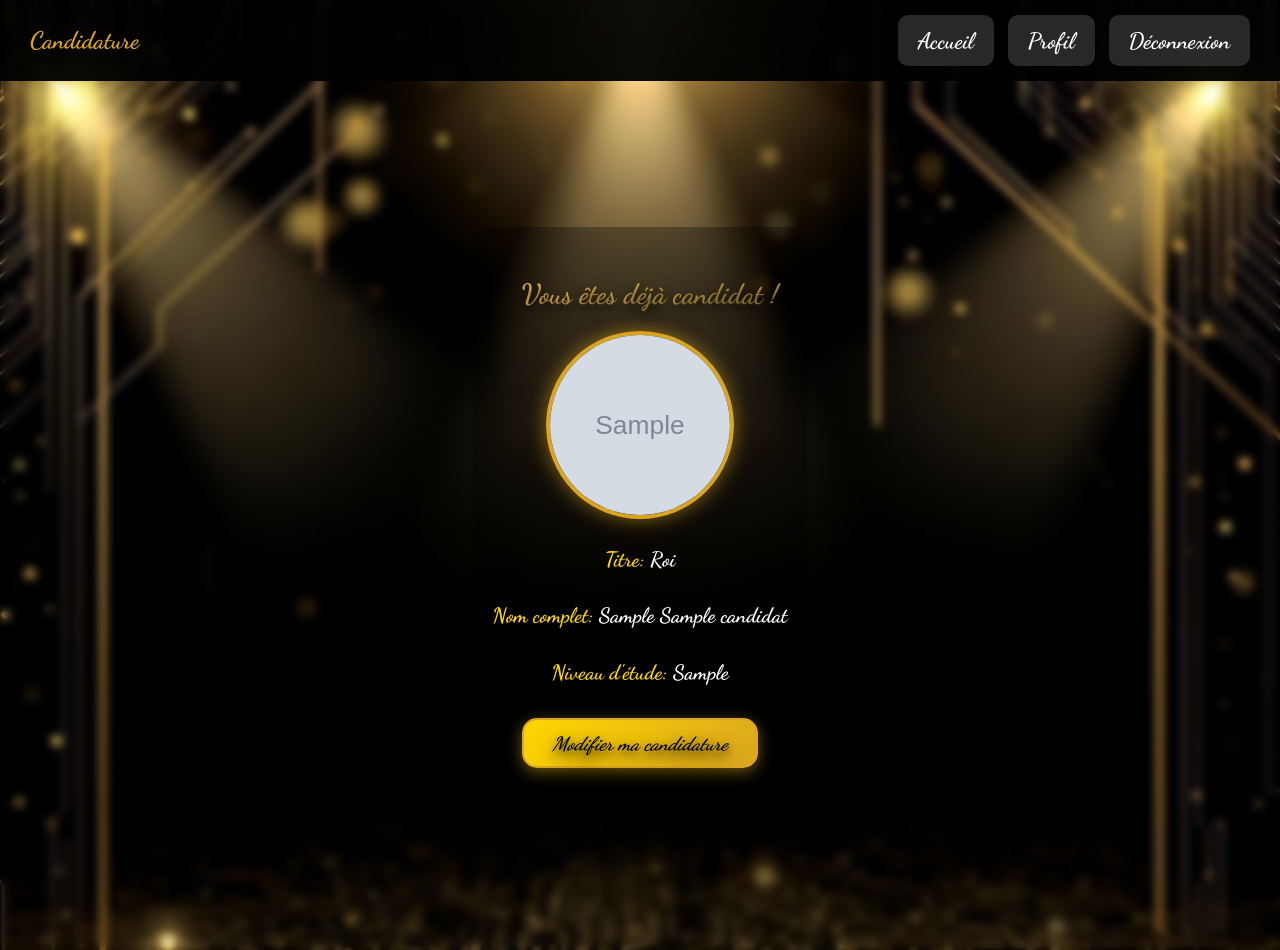
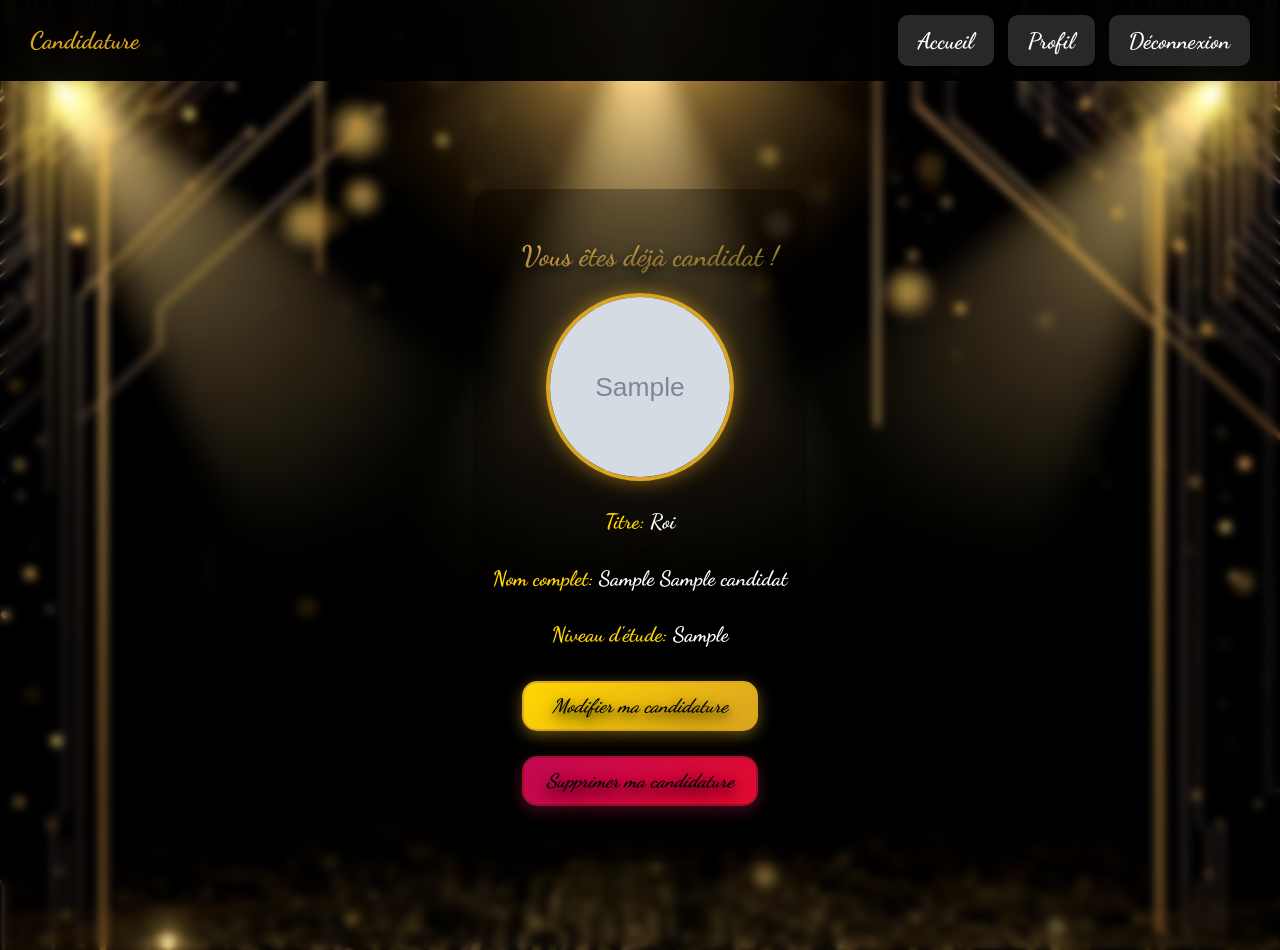
Before and after one commit to AissatouAM/Site-diner, a PHP site: page /candidature/index.php in a window 1280 px wide. Run offline with PHP 8.4, Linux system fonts and the light colour scheme; the visitor is signed in with stand-in values (Sample User, id 1); tables that the repository leaves empty hold one stand-in row (values such as "Sample post"); grey boxes marked "Sample" are stand-in pictures; some web fonts are replaced.

Commit message:
Ajout de supression de candidature

```diff
--- a/assets/css/candidature.css
+++ b/assets/css/candidature.css
@@ -55,7 +55,7 @@
 }
 
 /* Boutons de modification */
-.btn-modify, .btn-cancel {
+.btn-modify, .btn-cancel, .btn-delete {
     display: block;
     margin: 25px auto;
     width: 80%;
@@ -93,6 +93,48 @@
     background: rgba(150, 150, 150, 0.9);
     color: white;
     transform: scale(1.02);
+}
+
+/*button de suppression de candidature*/
+.btn-delete {
+  border: 2px solid rgba(121, 22, 22, 0.53);
+}
+
+.btn-delete {
+    background: linear-gradient(135deg, #c10852 0%, #e00c2f 100%);
+    color: rgb(0, 0, 0);
+    box-shadow: 0 4px 15px rgba(152, 28, 67, 0.5);
+}
+
+.btn-delete:hover {
+    background: linear-gradient(135deg, #d18772 0%, #c95c2e 100%);
+    transform: scale(1.05);
+    box-shadow: 0 6px 20px rgba(146, 61, 21, 0.8);
+}
+
+
+/* Messages de confirmation de suppression */
+.message {
+    padding: 15px;
+    margin: 10px auto;
+    border-radius: 8px;
+    text-align: center;
+    font-weight: bold;
+    max-width: 400px;
+}
+.success {
+    /* Fond vert clair */
+    background-color: #d4edda;
+    /* Texte vert foncé */
+    color: #155724;
+    border: 1px solid #c3e6cb;
+}
+.error {
+    /* Fond rouge clair */
+    background-color: #f8d7da;
+    /* Texte rouge foncé */
+    color: #721c24;
+    border: 1px solid #f5c6cb;
 }
 
 /* Appliquer la police spéciale aux liens du header sur cette page */
--- a/candidature/index.php
+++ b/candidature/index.php
@@ -65,6 +65,7 @@ $candidat_existant = $stmt_candidat->fetch(PDO::FETCH_ASSOC);
                 <p><strong>Niveau d'étude:</strong> <?php echo htmlspecialchars($candidat_existant['niveau']); ?></p>
 
                 <button type="button" class="btn-modify" id="btn-edit">Modifier ma candidature</button>
+                <button type="button" class="btn-delete" id="btn-del">Supprimer ma candidature</button>
             </div>
 
             <!-- Formulaire de modification (caché par défaut) -->
@@ -97,7 +98,41 @@ $candidat_existant = $stmt_candidat->fetch(PDO::FETCH_ASSOC);
                 </form>
             </div>
 
+
+
+    <?php if (isset($_SESSION['candidature_success'])): ?>
+            <div class="message success">
+                <?php echo htmlspecialchars($_SESSION['candidature_success']); ?>
+            </div>
+            <?php unset($_SESSION['candidature_success']); ?>
+        <?php elseif (isset($_SESSION['candidature_error'])): ?>
+            <div class="message error">
+                <?php echo htmlspecialchars($_SESSION['candidature_error']); ?>
+            </div>
+            <?php unset($_SESSION['candidature_error']); ?>
+        <?php endif; ?>
+                <form id="delete-form" action="delete.php" method="POST" style="display: none;">
+                    <input type="hidden" name="id_candidat" value="<?php echo $candidat_existant['id_candidat']; ?>">
+                </form>
+
         <?php else: ?>
+
+            <?php if (isset($_SESSION['candidature_success'])): ?>
+            <div class="message success">
+                <?php echo htmlspecialchars($_SESSION['candidature_success']); ?>
+            </div>
+            <?php unset($_SESSION['candidature_success']); ?>
+        <?php elseif (isset($_SESSION['candidature_error'])): ?>
+            <div class="message error">
+                <?php echo htmlspecialchars($_SESSION['candidature_error']); ?>
+            </div>
+            <?php unset($_SESSION['candidature_error']); ?>
+        <?php endif; ?>
+                <form id="delete-form" action="delete.php" method="POST" style="display: none;">
+                    <input type="hidden" name="id_candidat" value="<?php echo $candidat_existant['id_candidat']; ?>">
+                </form>
+
+
             <h1 id="h1">Tu veux être Roi ou Reine des codeurs ?</h1>
             <h2 id="h2">Dépose ta candidature!</h2>
 
@@ -160,6 +195,19 @@ $candidat_existant = $stmt_candidat->fetch(PDO::FETCH_ASSOC);
             candidatDisplay.style.display = 'block';
         });
     }
+
+    // Script pour la suppression de la candidature
+
+    const btnDelete = document.getElementById('btn-del');
+    const deleteForm = document.getElementById('delete-form');
+
+    if (btnDelete) {
+        btnDelete.addEventListener('click', () => {
+            if (confirm("ATTENTION: Êtes-vous sûr de vouloir supprimer définitivement votre candidature ? Cette action est irréversible.")) {
+                deleteForm.submit();
+            }
+        });
+    }
   </script>
 </body>
 </html>
```
Also changed, not shown: candidature/delete.php (added, +78 -0 lines), profil/update_profil.php (+13 -1 lines), assets/images/candidats/elimane_ka.png (added).
